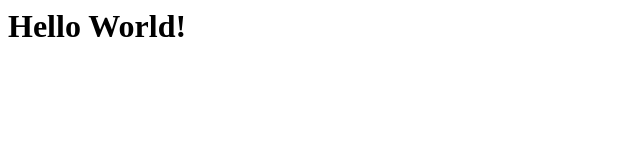
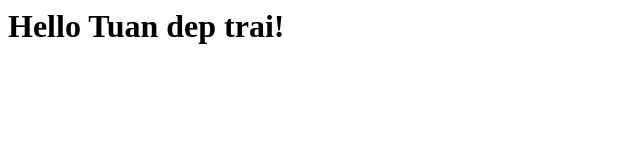
Before and after one commit to tuanbl95/tinhyeunhunang, a plain HTML site: page index.html in a window 1280 px wide. Shown: the whole page, without its empty margins (0-640 px from the left). Drawn offline with Linux system fonts and the light colour scheme.

Commit message:
change hello world into hello tuan

```diff
--- a/index.html
+++ b/index.html
@@ -1,5 +1,5 @@
 <html>
 <body>
-	<h1>Hello World!</h1>
+	<h1>Hello Tuan dep trai!</h1>
 </body>
 </html>
```
